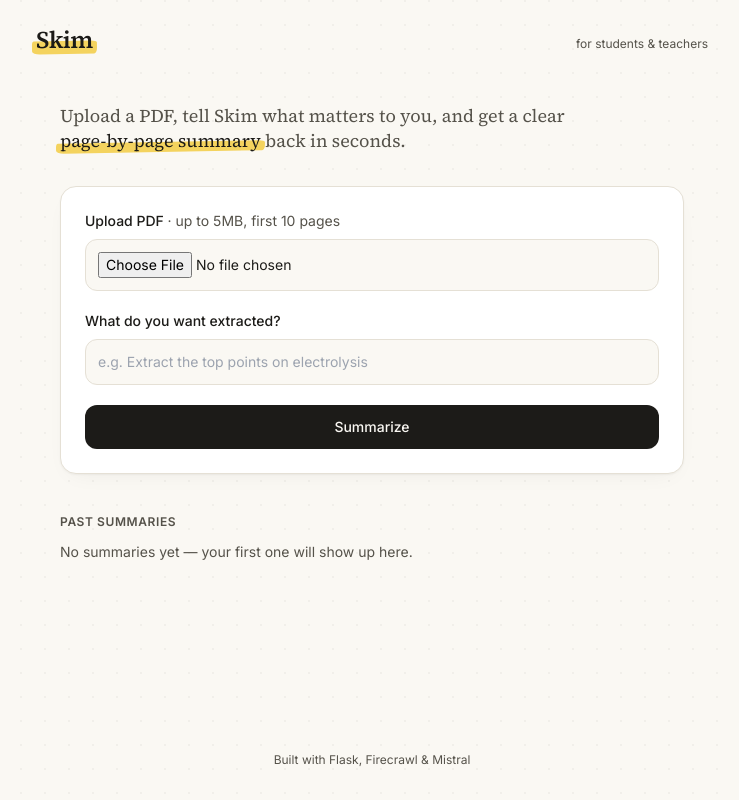
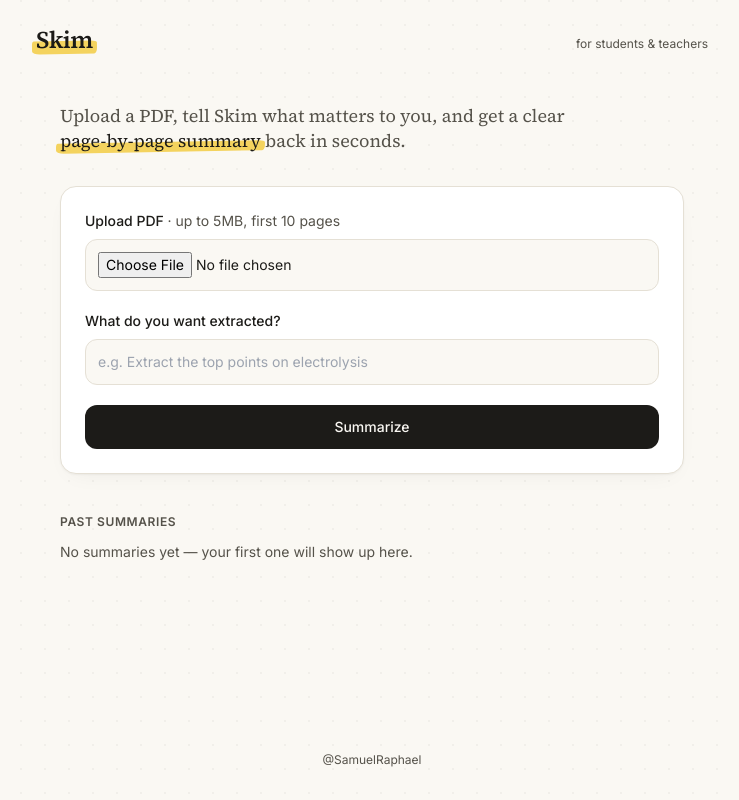
Before and after one commit to var-raphael/Skim, a plain HTML site: page static/index.html in a window 1280 px wide. Shown: the whole page, without its empty margins (268-1007 px from the left). Drawn offline with nearby package versions, Linux system fonts and the light colour scheme.

```diff
--- a/static/index.html
+++ b/static/index.html
@@ -184,7 +184,7 @@
   </main>
 
   <footer class="text-center text-xs text-[var(--ink-soft)] py-8">
-    Built with Flask, Firecrawl & Mistral
+    @SamuelRaphael
   </footer>
 
   <script>
```
